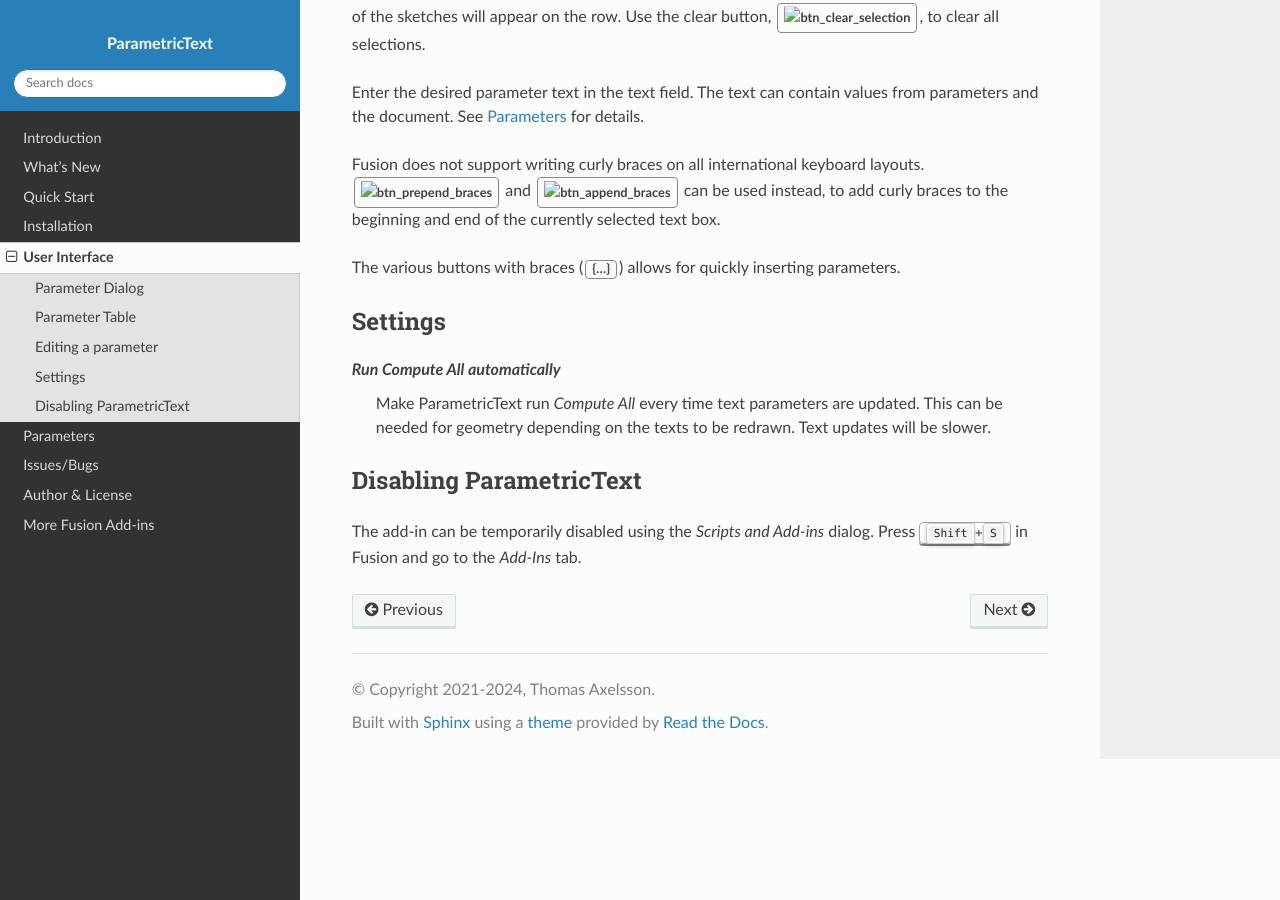
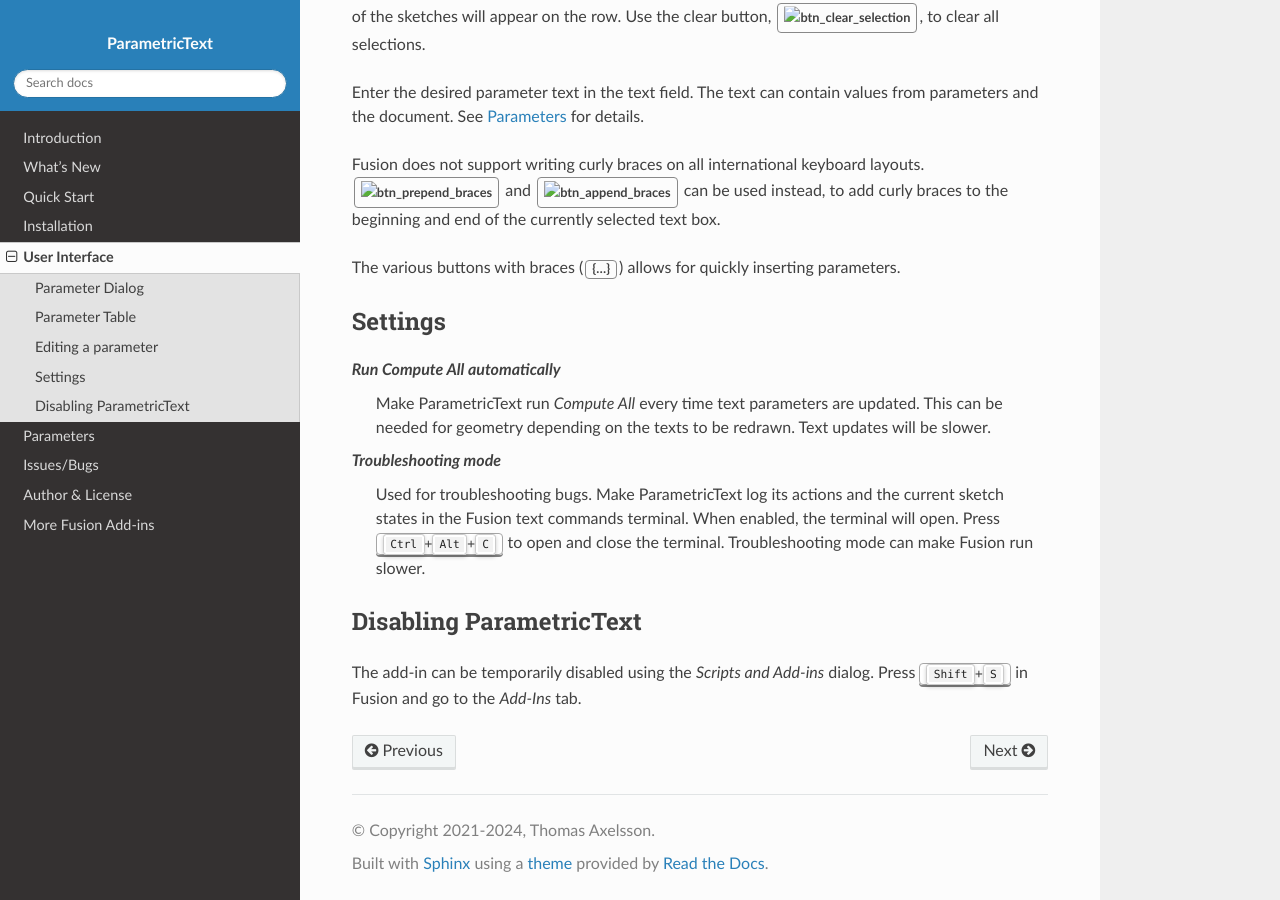
Before and after one commit to thomasa88/ParametricText, a Sphinx documentation site: the page built from docs/usage.rst, in a window 1280 px wide and 900 px high, scrolled down 1557 px. Built offline with Sphinx 7.4.7 and the Read the Docs theme 3.1.0, drawn with Linux system fonts in a browser that asks for light colours.

Commit message:
Document troubleshooting mode

```diff
--- a/docs/issues.rst
+++ b/docs/issues.rst
@@ -25,3 +25,5 @@
 
 For better support when reporting an issue, please include the steps you performed and the
 result. Also include copies of any error messages.
+
+Enabling :ref:`troubleshooting mode<settings>` and copying the output from the text commands terminal is also recommended.
--- a/docs/usage.rst
+++ b/docs/usage.rst
@@ -72,12 +72,17 @@
 
 The various buttons with braces (:guilabel:`{...}`) allows for quickly inserting parameters.
 
+.. _settings:
+
 Settings
 --------
 
 *Run Compute All automatically*
   Make ParametricText run *Compute All* every time text parameters are updated. This can be needed for geometry depending on the texts to be redrawn. Text updates will be slower.
 
+*Troubleshooting mode*
+  Used for troubleshooting bugs. Make ParametricText log its actions and the current sketch states in the Fusion text commands terminal. When enabled, the terminal will open. Press :kbd:`Ctrl+Alt+C` to open and close the terminal. Troubleshooting mode can make Fusion run slower.
+
 Disabling ParametricText
 ------------------------
 
```
